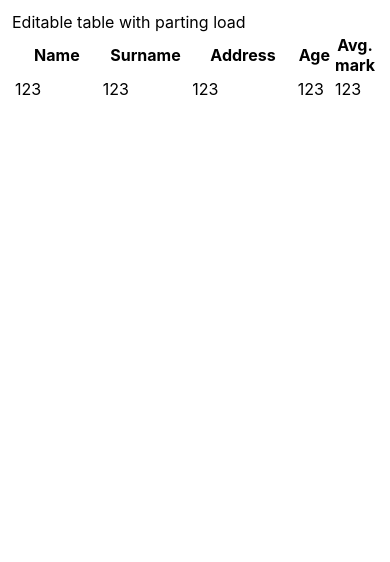
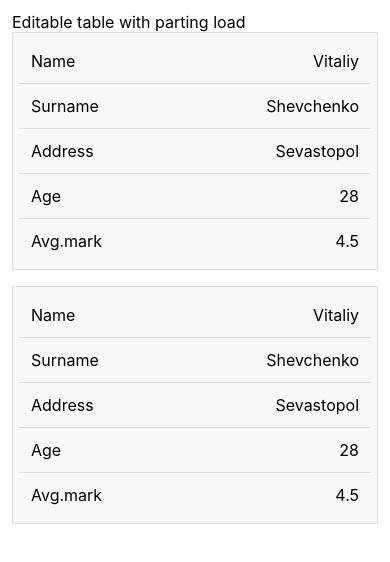
Before and after one commit to Vitaliytheone/Editable-table, a React (Create React App) app: page / in a window 390 px wide. Shown: the top 562 px of the page. Built offline with nearby package versions, Linux system fonts and the light colour scheme.

Commit message:
new table

```diff
--- a/src/components/table/index.tsx
+++ b/src/components/table/index.tsx
@@ -1,26 +1,33 @@
 import { scheme } from "./sheme";
 import { TTable } from "./type";
+import "./style.scss";
 
 const Table = ({}: TTable) => {
     return (
         <table>
             <thead>
                 <tr>
-                    {scheme.map(({ id, name, width }) => (
-                        <th key={id} style={{ width }}>
-                            <div>{name}</div>
-                        </th>
-                    ))}
+                    <th scope="col">Name</th>
+                    <th scope="col">Surname</th>
+                    <th scope="col">Address</th>
+                    <th scope="col">Age</th>
+                    <th scope="col">Avg.mark</th>
                 </tr>
             </thead>
             <tbody>
                 <tr>
-                    {scheme.map(({ id, name }) => (
-                        <td key={id} data-label={name}>
-                            123
-                            {/* {getValue(item[id])} */}
-                        </td>
-                    ))}
+                    <td data-label="Name">Vitaliy</td>
+                    <td data-label="Surname">Shevchenko</td>
+                    <td data-label="Address">Sevastopol</td>
+                    <td data-label="Age">28</td>
+                    <td data-label="Avg.mark">4.5</td>
+                </tr>
+                <tr>
+                    <td data-label="Name">Vitaliy</td>
+                    <td data-label="Surname">Shevchenko</td>
+                    <td data-label="Address">Sevastopol</td>
+                    <td data-label="Age">28</td>
+                    <td data-label="Avg.mark">4.5</td>
                 </tr>
             </tbody>
         </table>
--- /dev/null
+++ b/src/components/table/style.scss
@@ -0,0 +1,56 @@
+table {
+  border: 1px solid #ccc;
+  border-collapse: collapse;
+  margin: 0;
+  padding: 0;
+  table-layout: fixed;
+  max-width: 900px;
+  width: 100%;
+}
+
+table tr {
+  background-color: #f8f8f8;
+  border: 1px solid #ddd;
+  padding: 6px;
+}
+
+table th,
+table td {
+  padding: 12px;
+  text-align: center;
+}
+
+@media screen and (max-width: 600px) {
+    table {
+        border: none;
+    }
+
+  table thead {
+    border: none;
+    clip: rect(0 0 0 0);
+    height: 1px;
+    margin: -1px;
+    overflow: hidden;
+    padding: 0;
+    position: absolute;
+    width: 1px;
+  }
+
+  table tr {
+    display: block;
+    margin-bottom: 16px;
+  }
+
+  table td {
+      &:not(:last-child) {
+        border-bottom: 1px solid #ddd;
+      }
+    display: block;
+    text-align: right;
+  }
+
+  table td::before {
+    content: attr(data-label);
+    float: left;
+  }
+}
```
